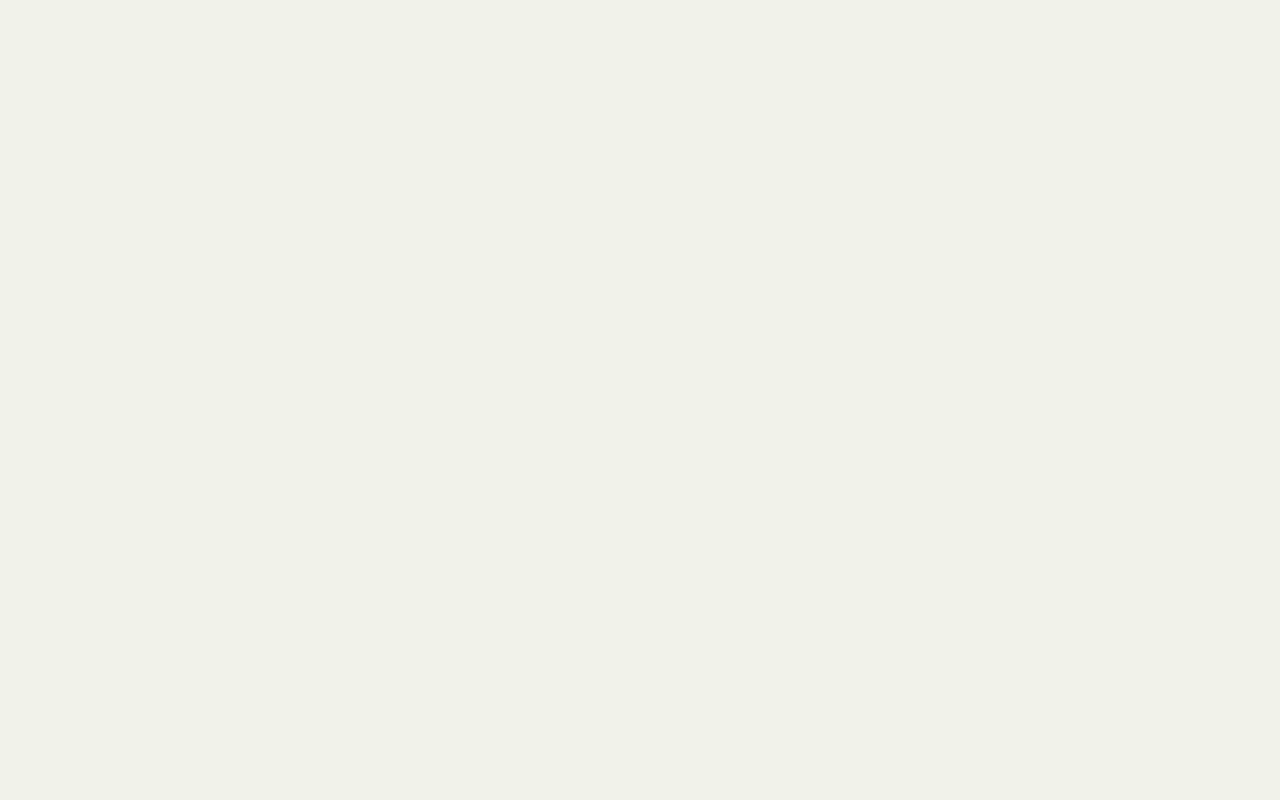
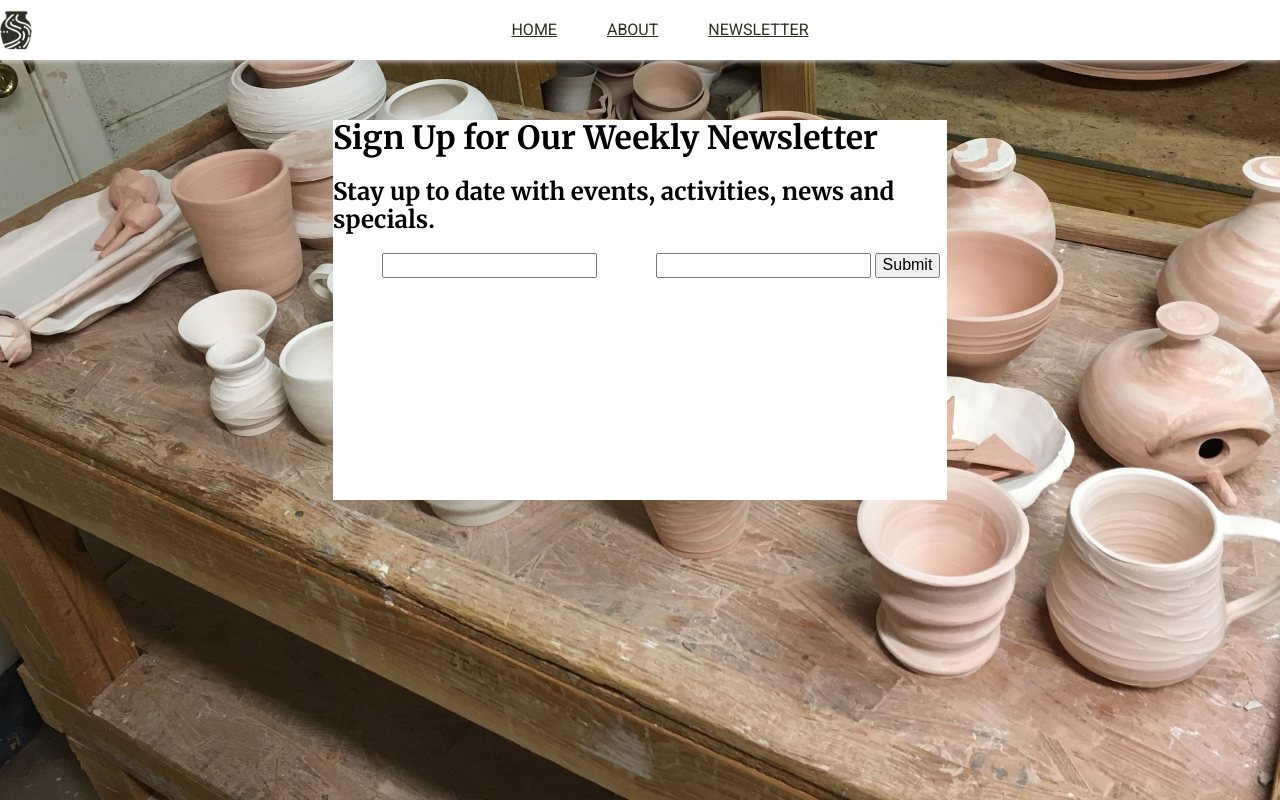
Before and after one commit to BradleyNR/weekly-1, a plain HTML site: page newsletter.html in a window 1280 px wide. Drawn offline with nearby package versions, Linux system fonts and the light colour scheme.

Commit message:
added internal link and started newsletter

```diff
--- a/newsletter.html
+++ b/newsletter.html
@@ -1,12 +1,44 @@
 <!DOCTYPE html>
 <html>
+
 <head>
   <meta charset="utf-8">
+  <link rel="stylesheet" href="https://necolas.github.io/normalize.css/7.0.0/normalize.css">
   <link rel="stylesheet" href="styles.css">
   <link href="https://fonts.googleapis.com/css?family=Merriweather:300,300i,400,400i,700|Roboto:300,300i,400,400i" rel="stylesheet">
-    <title></title>
+  <title>Bent Creek Ceramics - Newsletter</title>
 </head>
+
 <body>
+  <nav>
+
+
+    <section>
+      <img src="images/bent-creek-logo.png" alt="Logo">
+      <a href="index.html">Home</a>
+      <a href="about.html">About</a>
+      <a href="newsletter.html">Newsletter</a>
+    </section>
+
+  </nav>
+
+  <main id="main_newsletter">
+
+    <div id="form">
+      <h1 class="header_newsletter">Sign Up for Our Weekly Newsletter</h1>
+      <h2 class="header_newsletter">Stay up to date with events, activities, news and specials.</h2>
+      <form class="" action="index.html" method="post">
+        <label for="name">Name</label>
+        <input type="text" name="name">
+        <label for="email">E-mail</label>
+        <input type="text" name="email">
+        <button type="submit" id="submit">Submit</button>
+      </form>
+
+    </div>
+
+  </main>
 
 </body>
+
 </html>
--- a/styles.css
+++ b/styles.css
@@ -286,3 +286,27 @@ table tbody tr:nth-child(odd) {
 
 
 /*Newsletter CSS*/
+
+#main_newsletter {
+  background-image: url(images/background-2.jpg);
+  background-size: cover;
+  min-height: 100%;
+  min-width: 1024px;
+  width: 100%;
+  height: auto;
+  position: fixed;
+  top: 0;
+  left: 0;
+}
+
+#main_newsletter #form h1, h2 {
+  color: #000000;
+}
+
+#form {
+  background-color: #FFFFFF;
+  width: 614px;
+  height: 380px;
+  margin: auto;
+  margin-top: 120px;
+}
```
Also changed, not shown: about.html (+2 -2 lines). Lines whose indentation alone changed are shown as unchanged.
